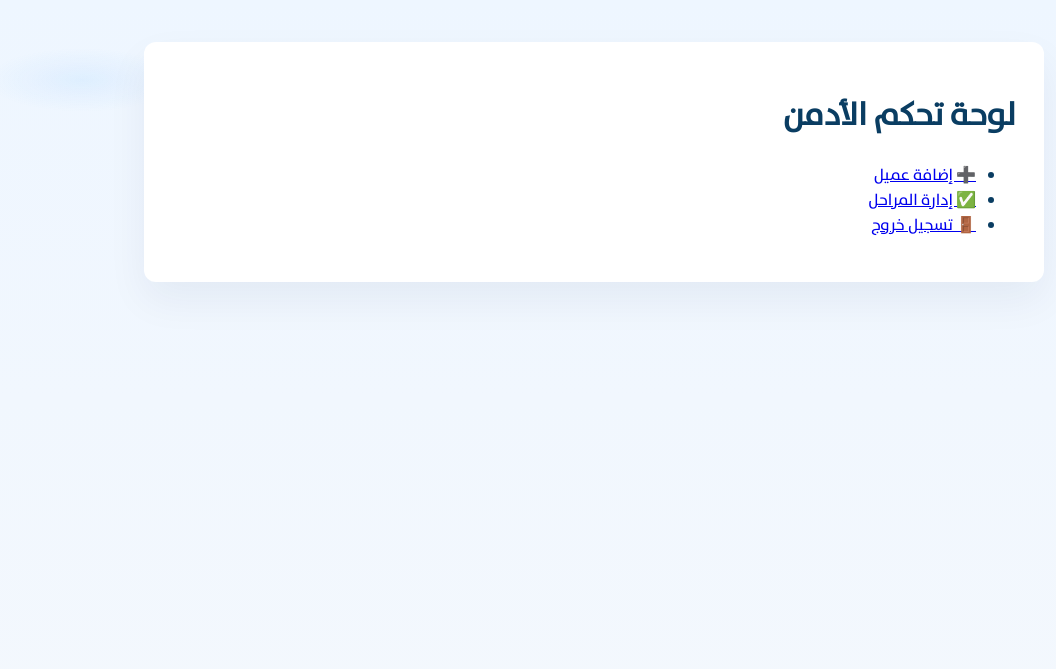
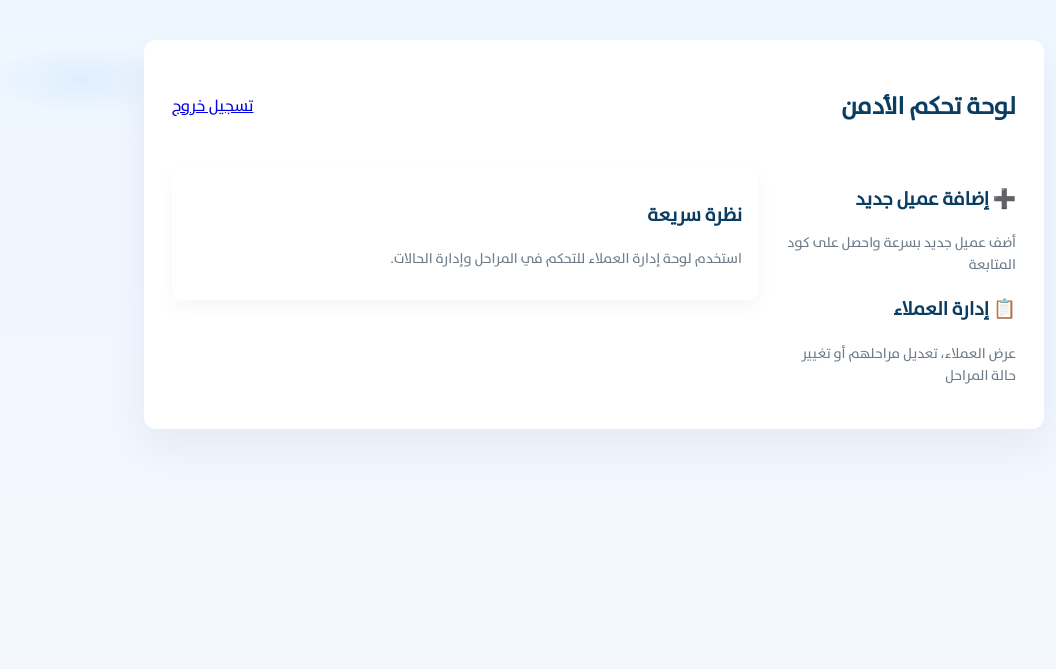
Before and after one commit to Mgdadali/249-subsite, a Flask app: template templates/admin_dashboard.html in a window 1280 px wide. Shown: the top 669 px of the page, without its empty margins (46-1102 px from the left). After the commit the page ends 442 px from the top, so only its background shows below. Run offline with Flask 3, Linux system fonts and the light colour scheme; the template is opened without the code that fills it, so the values that code supplies are empty; parts of the project's set-up code (start-up, migrations or seed data) failed here and were passed over.

Commit message:
Update admin_dashboard.html

```diff
--- a/templates/admin_dashboard.html
+++ b/templates/admin_dashboard.html
@@ -1,18 +1,38 @@
 <!DOCTYPE html>
 <html lang="ar" dir="rtl">
 <head>
-    <meta charset="UTF-8">
-    <title>لوحة تحكم الأدمن</title>
-    <link rel="stylesheet" href="/frontend/style.css">
+  <meta charset="utf-8"/>
+  <title>لوحة الأدمن - 249</title>
+  <link rel="stylesheet" href="{{ url_for('static', filename='style.css') }}">
 </head>
 <body>
-<div class="container">
-    <h1>لوحة تحكم الأدمن</h1>
-    <ul class="admin-menu">
-        <li><a href="/admin/add-client">➕ إضافة عميل</a></li>
-        <li><a href="/admin/manage">✅ إدارة المراحل</a></li>
-        <li><a href="/admin/logout">🚪 تسجيل خروج</a></li>
-    </ul>
-</div>
+  <div class="container" style="max-width:900px;margin-top:40px">
+    <header style="display:flex;justify-content:space-between;align-items:center">
+      <h2>لوحة تحكم الأدمن</h2>
+      <div><a href="/admin/logout">تسجيل خروج</a></div>
+    </header>
+
+    <div style="display:flex;gap:18px;margin-top:20px">
+      <!-- مربع اختيار -->
+      <div style="flex:0 0 240px;">
+        <div class="admin-card" onclick="location.href='/admin/add-client'">
+          <h3>➕ إضافة عميل جديد</h3>
+          <p class="muted">أضف عميل جديد بسرعة واحصل على كود المتابعة</p>
+        </div>
+
+        <div class="admin-card" onclick="location.href='/admin/manage'">
+          <h3>📋 إدارة العملاء</h3>
+          <p class="muted">عرض العملاء، تعديل مراحلهم أو تغيير حالة المراحل</p>
+        </div>
+      </div>
+
+      <div style="flex:1">
+        <div style="background:#fff;padding:16px;border-radius:10px;box-shadow:0 8px 20px rgba(0,0,0,0.04)">
+          <h3>نظرة سريعة</h3>
+          <p class="muted">استخدم لوحة إدارة العملاء للتحكم في المراحل وإدارة الحالات.</p>
+        </div>
+      </div>
+    </div>
+  </div>
 </body>
 </html>
```
